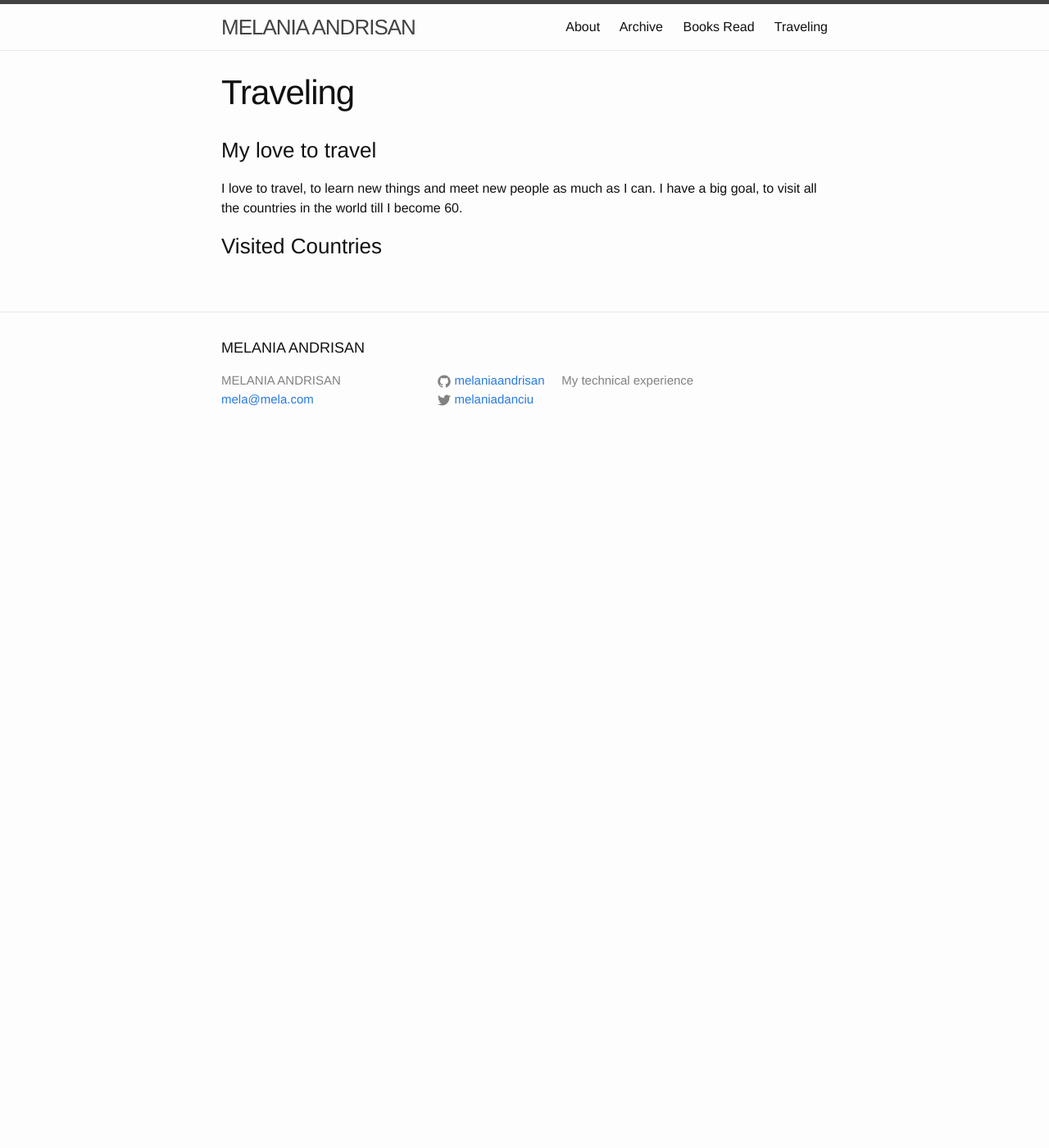
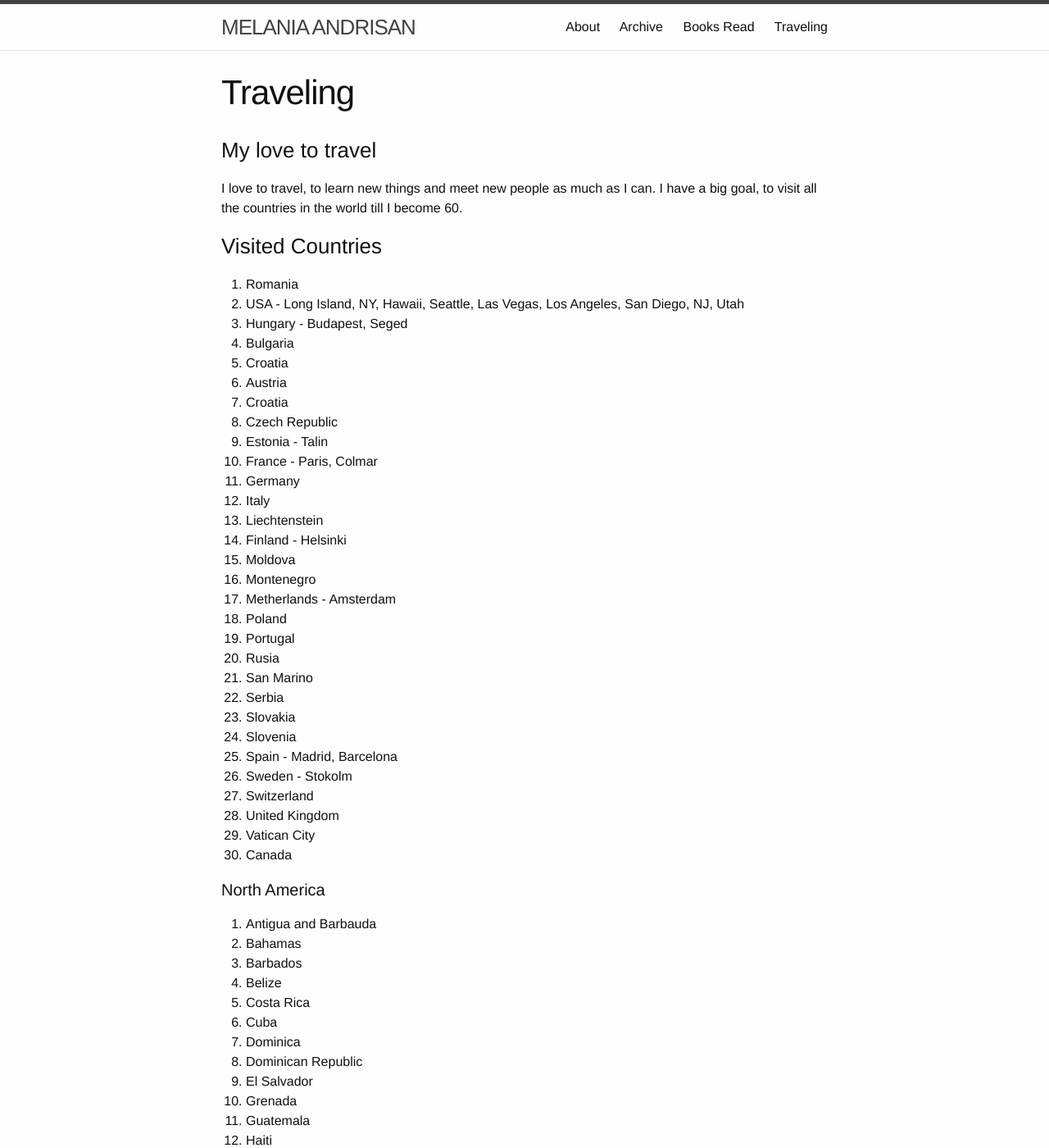
Before and after one commit to melaniaandrisan/melaniaandrisan.github.io, a Jekyll site: the page built from traveling.md, in a window 1280 px wide and 1400 px high. Shown: the whole window at 82% size. Built offline with Jekyll 4.4.1, drawn with Linux system fonts in a browser that asks for light colours; comment, search, counter and statistics services are not loaded; some of the changed text lies outside the part shown.

Commit message:
Update traveling.md

```diff
--- a/traveling.md
+++ b/traveling.md
@@ -10,3 +10,87 @@ I love to travel, to learn new things and meet new people as much as I can.
 I have a big goal, to visit all the countries in the world till I become 60.
 
 ### Visited Countries
+0. Romania
+1. USA - Long Island, NY, Hawaii, Seattle, Las Vegas, Los Angeles, San Diego, NJ, Utah
+2. Hungary - Budapest, Seged
+3. Bulgaria
+4. Croatia
+5. Austria
+6. Croatia
+7. Czech Republic
+8. Estonia - Talin
+9. France - Paris, Colmar
+10. Germany
+11. Italy
+12. Liechtenstein
+13. Finland - Helsinki
+14. Moldova
+15. Montenegro
+16. Metherlands - Amsterdam
+17. Poland
+18. Portugal
+19. Rusia
+20. San Marino
+21. Serbia
+22. Slovakia
+23. Slovenia
+24. Spain - Madrid, Barcelona
+25. Sweden - Stokolm
+26. Switzerland
+27. United Kingdom
+28. Vatican City
+29. Canada
+
+#### North America
+1. Antigua and Barbauda
+2. Bahamas
+3. Barbados
+4. Belize
+5. Costa Rica
+6. Cuba
+7. Dominica
+8. Dominican Republic
+9. El Salvador
+10. Grenada
+11. Guatemala
+12. Haiti
+13. Honduras
+14. Jamaica
+15. Mexico
+16. Nicaragua
+17. Panama
+18. Saint Kitts and Nevis
+19. Saint Lucia
+20. Saint Vincent and the Grenadines
+21. Trinidad and Tobago
+
+#### Dependent teritories in North America
+1. Anguilla - UK
+2. Aruba - Netherlands
+3. Bermuda - UK
+
+
+
+#### To Visit in Europe
+1. Albania
+2. Andorra
+3. Armenia
+4. Azerbaijan
+5. Belarus
+6. Belgium
+7. Bosnia and Herzegovina
+8. Cyprus
+9. Denmark
+12. Georgia
+13. Iceland
+14. Ireland
+15. Kazakhstan
+15. Kosovo
+16. Latvia
+17. Luxembourg
+18. Macedonia
+19. Malta
+20. Monaco
+21. Norway
+22. Turkey
+23. Ukraine
```
